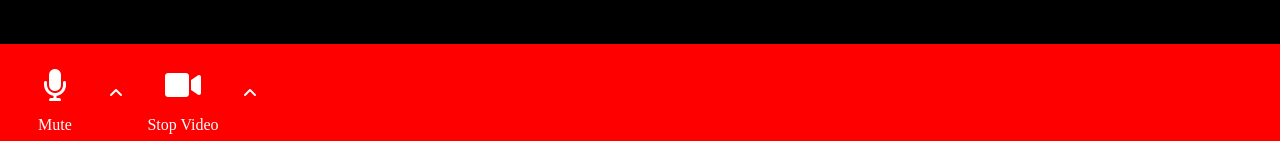
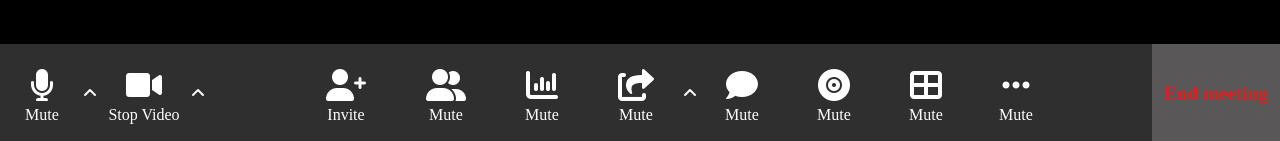
Before and after one commit to NuvoloniM/html-css-zoom, a plain HTML site: page index.html in a window 1280 px wide. Shown: the part 656-797 px from the top of the page. Drawn offline with Linux system fonts and the light colour scheme.

Commit message:
App menu

```diff
--- a/asset/style.css
+++ b/asset/style.css
@@ -54,6 +54,11 @@
   display: inline-block;
   border-radius: 5px;
   padding: 5px;
+}
+
+.view:hover,
+.cross:hover {
+  color: rgb(127, 255, 212);
   cursor: pointer;
 }
 
@@ -64,28 +69,77 @@
 /* Barra delle applicazioni */
 .app-bar {
   height: 100px;
-  background-color: red;
+  background-color: rgb(48, 47, 47);
   display: flex;
   justify-content: space-between;
+  flex-wrap: wrap;
 }
 
 .menu-left {
   display: flex;
-  flex-basis: 20%;
+  flex-basis: 15%;
+  align-items: center;
+  justify-content: center;
+  justify-content: space-between;
+  color: #fff;
+}
+
+.menu-left i {
+  cursor: pointer;
+}
+
+.icon {
+  display: flex;
+  flex-direction: column;
+  align-items: center;
+  justify-content: center;
+  flex-grow: 2;
+  cursor: pointer;
+  height: 100%;
+}
+
+.icon i {
+  padding: 20px 30px;
+}
+
+.icon:hover {
+  color: rgb(127, 255, 212);
+  background-color: rgb(89, 87, 87);
+}
+
+.menu-mid {
+  display: flex;
+  flex-basis: 50%;
+  height: 100%;
   align-items: center;
   justify-content: space-between;
   color: #fff;
 }
 
-.audio-video {
+.menu-right {
   display: flex;
-  flex-direction: column;
-  flex-wrap: wrap;
-  justify-content: flex-start;
+  flex-basis: 10%;
   align-items: center;
-  flex-grow: 2;
+  justify-content: center;
+  color: rgb(220, 31, 31);
+  background-color: rgb(89, 87, 87);
 }
 
-.audio-video i {
-  padding: 30px 40px;
+.close {
+  font-size: 1.2em;
+  font-weight: bold;
+  cursor: pointer;
 }
+
+.close:hover {
+}
+
+.arrow {
+  height: 100%;
+  line-height: 100px;
+}
+
+.arrow:hover {
+  color: rgb(220, 31, 31);
+  background-color: black;
+}
--- a/index.html
+++ b/index.html
@@ -204,23 +204,61 @@
     </div>
     <div class="app-bar">
         <div class="menu-left">
-            <div class="audio-video">
+            <div class="icon">
                 <i class="fa-solid fa-microphone fa-2xl"></i>
                 <div>Mute</div>
             </div>
-            <div>
+            <div class="arrow">
                 <i class="fa-solid fa-angle-up"></i>
             </div>
-            <div class="audio-video">
+            <div class="icon">
                 <i class="fa-solid fa-video fa-2xl"></i>
                 <div>Stop Video</div>
             </div>
-            <div>
+            <div class="arrow">
                 <i class="fa-solid fa-angle-up"></i>
             </div>
         </div>
-        <div class="menu-mid"></div>
-        <div class="menu-right"></div>
+        <div class="menu-mid">
+            <div class="icon">
+                <i class="fa-solid fa-user-plus fa-2xl"></i>
+                <div>Invite</div>
+            </div>
+            <div class="icon">
+                <i class="fa-solid fa-user-group fa-2xl"></i>
+                <div>Mute</div>
+            </div>
+            <div class="icon">
+                <i class="fa-solid fa-chart-column fa-2xl"></i>
+                <div>Mute</div>
+            </div>
+            <div class="icon">
+                <i class="fa-solid fa-share-from-square fa-2xl"></i>
+                <div>Mute</div>
+            </div>
+            <div class="arrow">
+                <i class="fa-solid fa-angle-up"></i>
+            </div>
+            <div class="icon">
+                <i class="fa-solid fa-comment fa-2xl"></i>
+                <div>Mute</div>
+            </div>
+            <div class="icon">
+                <i class="fa-solid fa-record-vinyl fa-2xl"></i>
+                <div>Mute</div>
+            </div>
+            <div class="icon">
+                <i class="fa-solid fa-table-cells-large fa-2xl"></i>
+                <div>Mute</div>
+            </div>
+            <div class="icon">
+                <i class="fa-solid fa-ellipsis fa-2xl"></i>
+                <div>Mute</div>
+            </div>
+        </div>
+        <div class="menu-right">
+            <div class="close">End meeting</div>
+        </div>
     </div>
 </body>
 </html>
```
